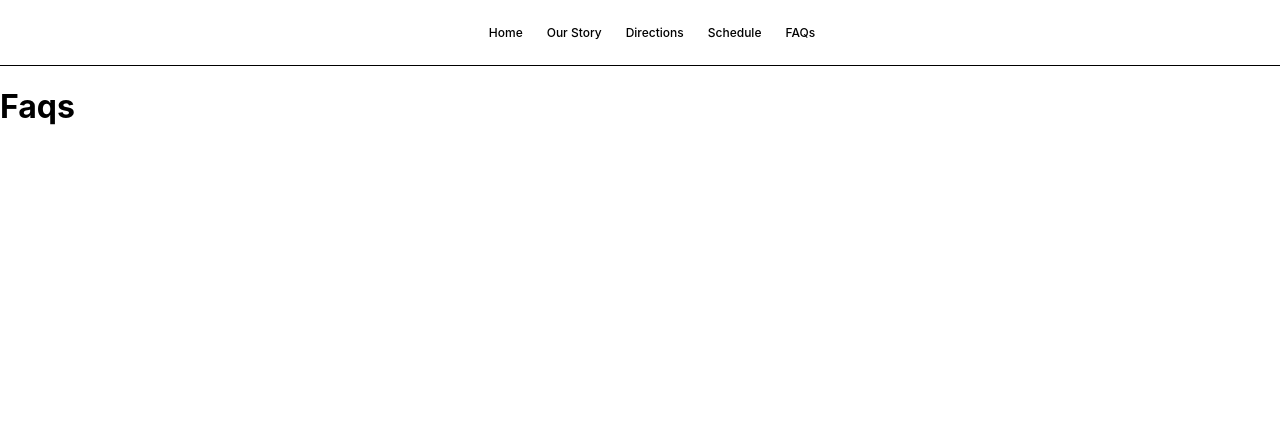
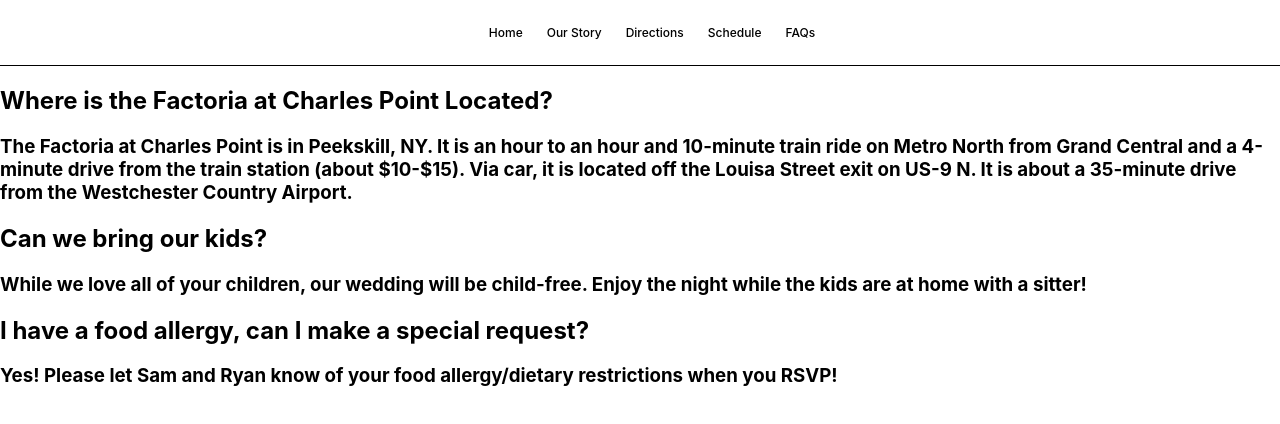
Before and after one commit to rhkearns/rksy-wedding-site, a React (Create React App) app: page /faqs in a window 1280 px wide. Shown: the top 424 px of the page. Built offline with nearby package versions, Linux system fonts and the light colour scheme.

Commit message:
add questions to faq, add question class

```diff
--- /dev/null
+++ b/src/components/Question/Question.jsx
@@ -0,0 +1,12 @@
+import React from 'react'
+
+const Question = (q) => {
+  return (
+    <>
+      <h2>{q.question}</h2>
+      <h3>{q.answer}</h3>
+    </>
+ )
+}
+
+export default Question
--- a/src/data/faqs.js
+++ b/src/data/faqs.js
@@ -16,4 +16,4 @@ let questions = [
 	},
 ];
 
-export { questions };
+export default questions;
--- a/src/pages/Faqs/Faqs.jsx
+++ b/src/pages/Faqs/Faqs.jsx
@@ -1,9 +1,15 @@
-import React from 'react'
+import React from 'react';
+import questions from '../../data/faqs';
+import Question from '../../components/Question/Question';
 
 const Faqs = () => {
-  return (
-    <h1>Faqs</h1>
-  )
-}
+	return (
+		<>
+			{questions.map(q => (
+        <Question question={q.question} answer={q.answer} />
+			))}
+		</>
+	);
+};
 
-export default Faqs
+export default Faqs;
```
